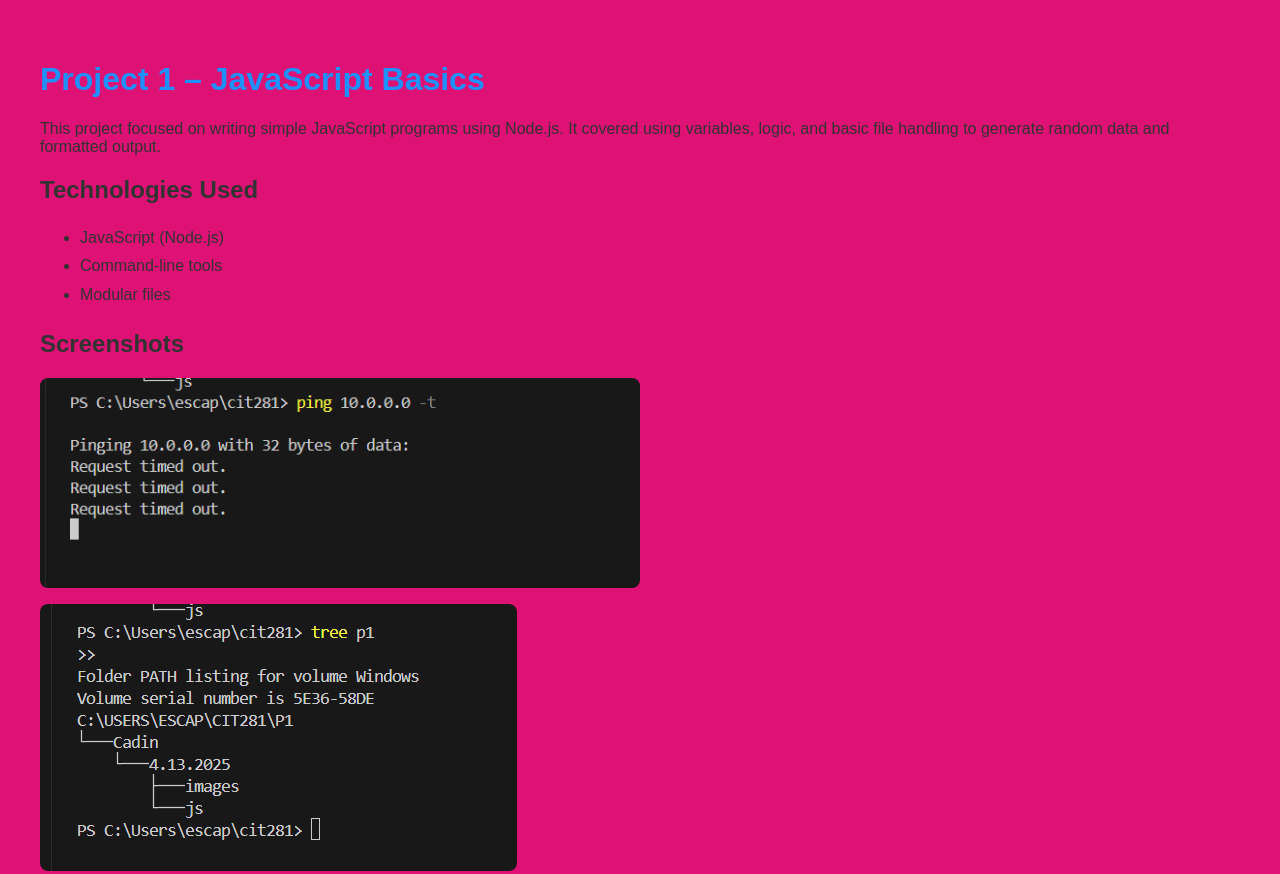
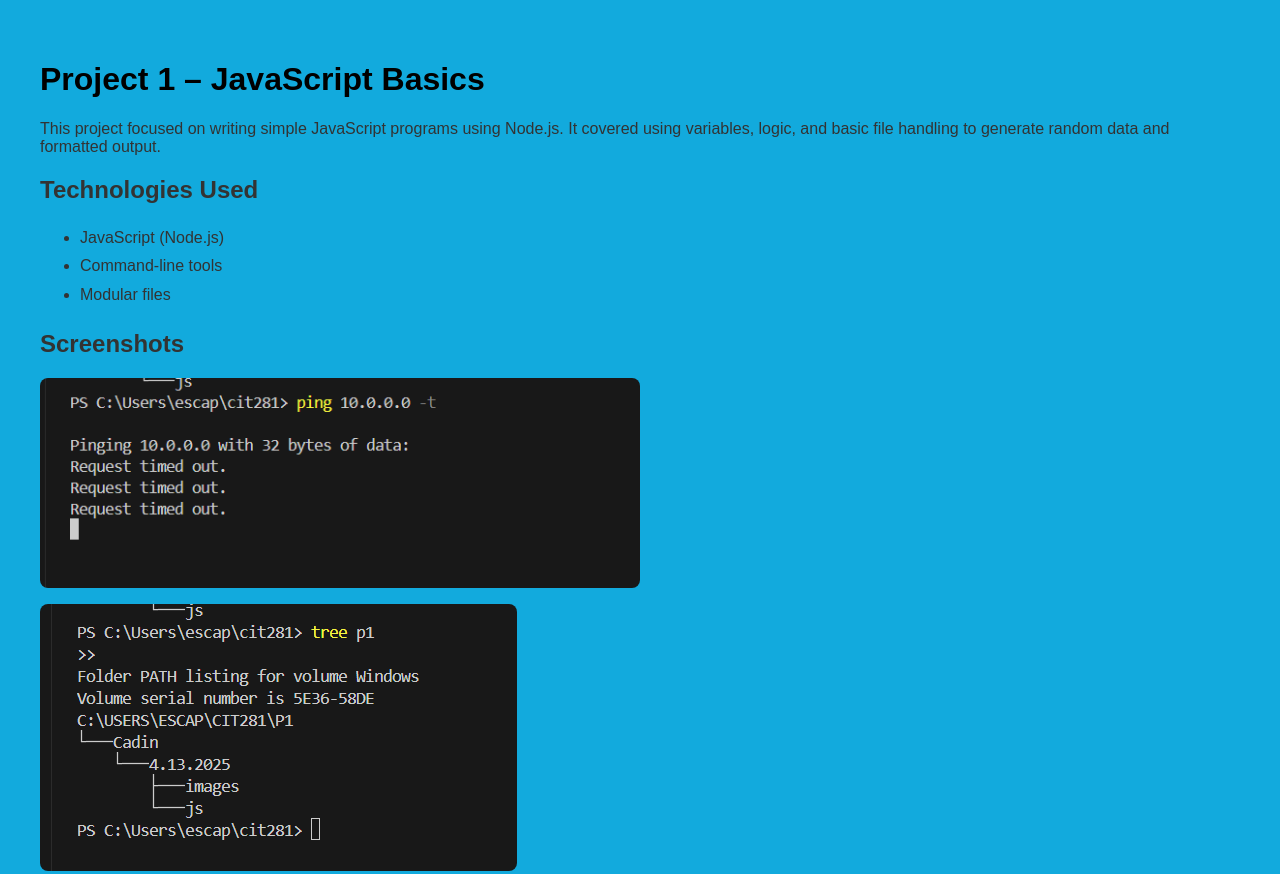
Before and after one commit to Escxped/cit281-p1, a plain HTML site: page index.html in a window 1280 px wide. Shown: the top 874 px of the page. Drawn offline with Linux system fonts and the light colour scheme.

Commit message:
Color Change v2

```diff
--- a/index.html
+++ b/index.html
@@ -5,7 +5,7 @@
   <title>CIT 281 – Project 1</title>
   <style>
     body { font-family: Arial, sans-serif; padding: 2rem; background-color: #f5f5f5; color: #333; }
-    h1 { color: #1e90ff; }
+    h1 { color: #000000; }
     img { max-width: 600px; margin-bottom: 1rem; display: block; border-radius: 8px; }
     ul { line-height: 1.8; }
   </style>
@@ -14,7 +14,7 @@
   body {
     font-family: Arial, sans-serif;
     padding: 2rem;
-    background-color: #dd1274; /* Light blue background */
+    background-color: #12aadd; /* Light blue background */
     color: #333;
   }
 </style>
```
